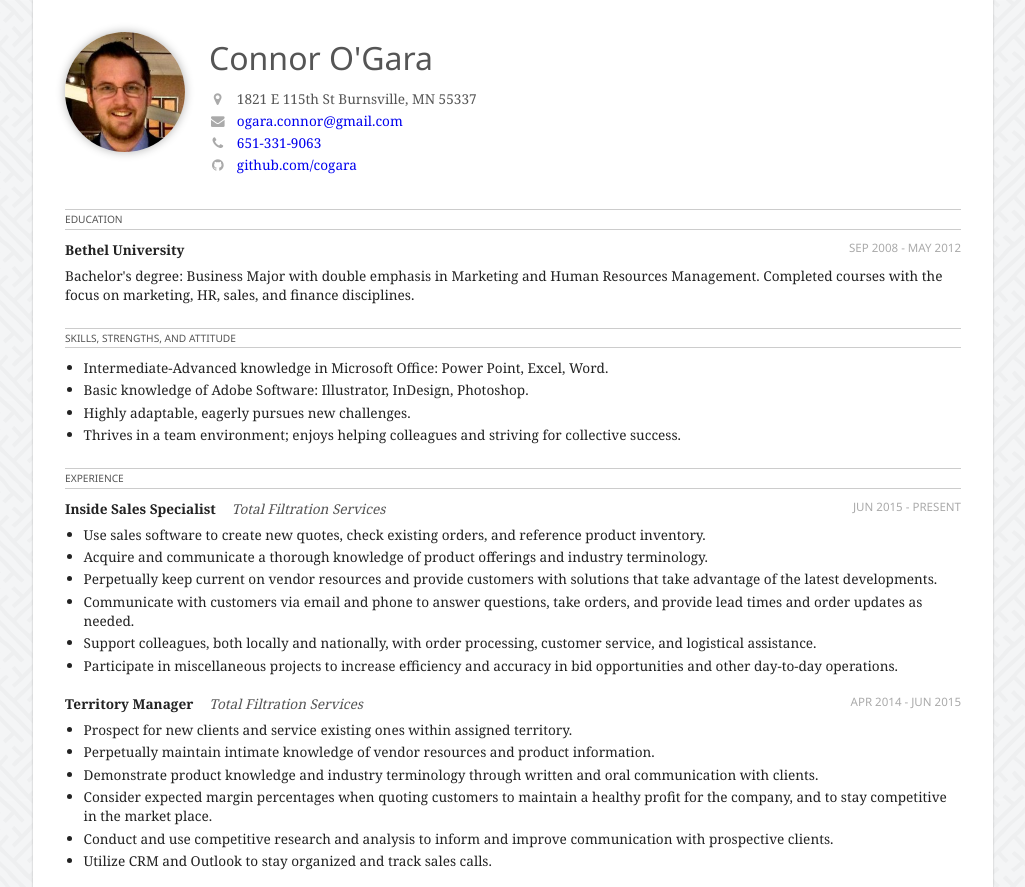
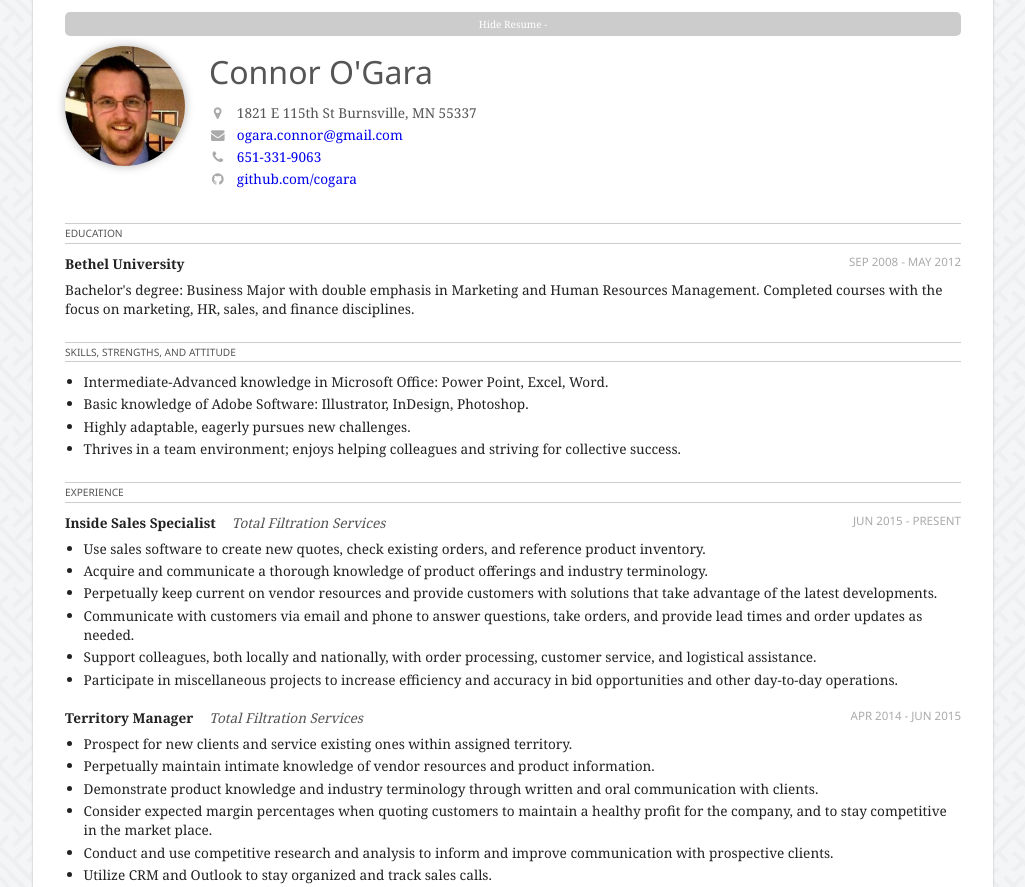
Before and after one commit to cogara/Resume, a website: page src/index.html in a window 1280 px wide. Shown: the top 887 px of the page, without its empty margins (127-1152 px from the left). Drawn offline with nearby package versions, Linux system fonts and the light colour scheme; files that its build step writes are made by us from their sources.

Commit message:
add JS for interactivity

```diff
--- a/src/index.html
+++ b/src/index.html
@@ -6,13 +6,17 @@
     <link rel="stylesheet" type="text/css" href="css/styles.css"></link>
     <link rel="stylesheet" href="https://maxcdn.bootstrapcdn.com/font-awesome/4.5.0/css/font-awesome.min.css"></link>
     <link rel="stylesheet" href="https://fonts.googleapis.com/css?family=Noto+Serif:400,700|Noto+Sans:400,700"></link>
+    <script src="https://ajax.googleapis.com/ajax/libs/jquery/1.12.2/jquery.min.js"></script>
+    <script src="js/scripts.js"></script>
 </head>
 
 <body>
 
     <div class="container">
+
         <main class="resume">
-
+          <div class="hide-resume-button"><a href="#">Hide Resume -</a></div>
+          <div class="hide-resume">
             <section itemscope itemtype="http://schema.org/Person" class="person">
                 <figure class="person__portrait">
                     <img src="imgs/me.jpg" alt="Connor" />
@@ -121,6 +125,7 @@
                     </ul>
                 </article>
             </section>
+          </div>
         </main>
         <!-- end resume -->
     </div>
--- /dev/null
+++ b/src/js/scripts.js
@@ -0,0 +1,5 @@
+$(document).ready(function() {
+ $(".resume-hide").on('click', function() {
+   $(this).remove;
+ });
+});
--- a/src/scss/styles.scss
+++ b/src/scss/styles.scss
@@ -158,3 +158,28 @@ p {
 .skills {
     margin-top: 0.5em;
 }
+
+.hide-resume-button {
+  position: relative;
+  background-color: #CCC;
+  padding: 5px;
+  color: white;
+  font-size: 10px;
+  text-align: center;
+  border-radius: 5px;
+  margin-top: -20px;
+  margin-bottom: 10px;
+}
+.hide-resume-button:hover {
+  background-color: #AAA;
+}
+
+.hide-resume-button a {
+  text-decoration: none;
+  color: white;
+  display: inline-block;
+  width: 100%;
+}
+.hide {
+  display: none;
+}
```
Also changed, not shown: dist/css/styles.css, dist/index.html, dist/js/scripts.js (added).
